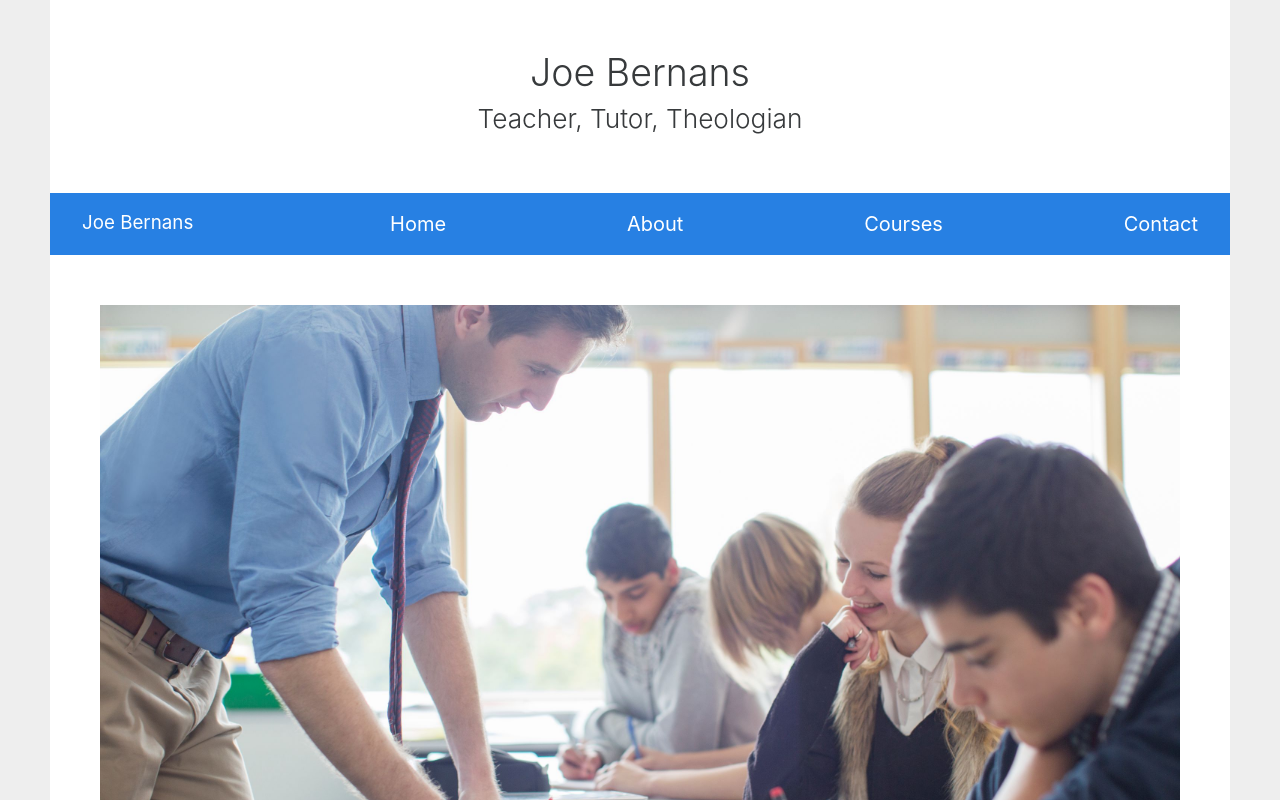
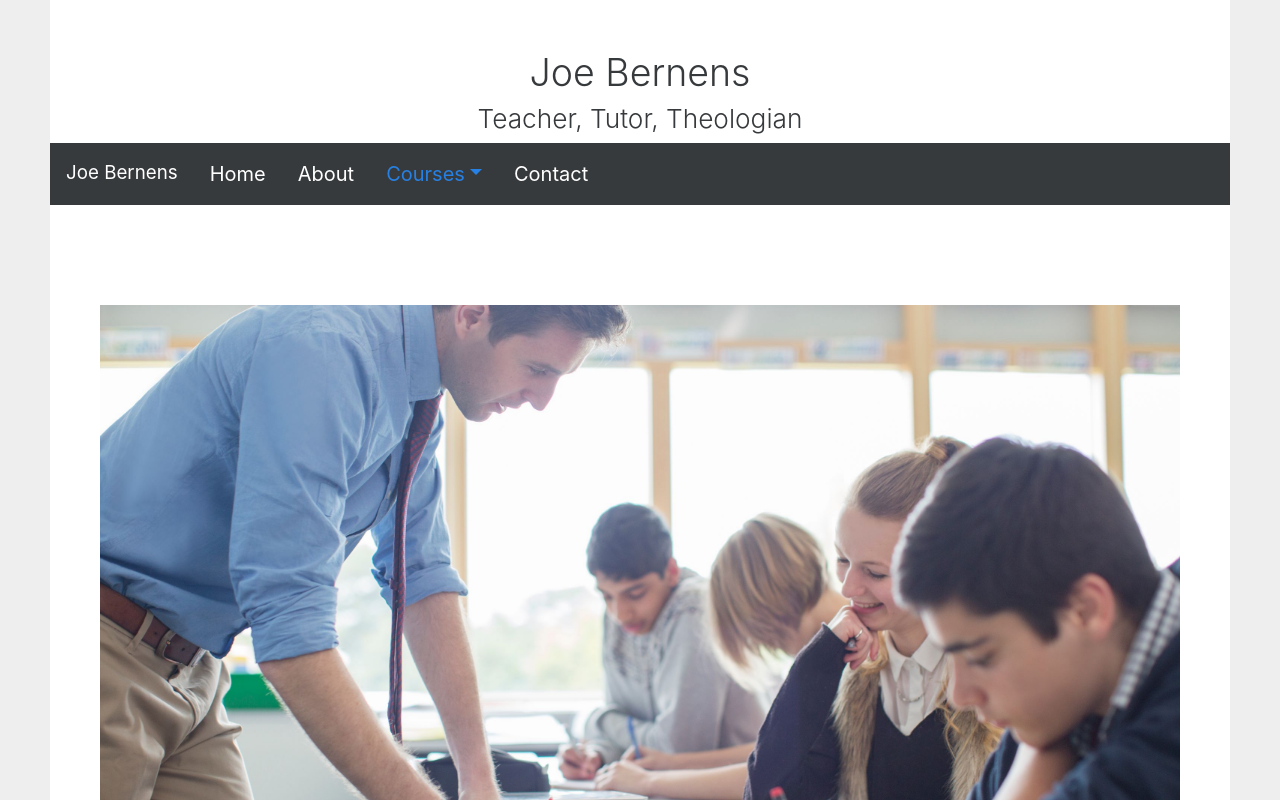
Before and after one commit to maryredlinger/joe-b-site, a React (Create React App) app: page / in a window 1280 px wide. Shown: the top 800 px of the page. Built offline with nearby package versions, Linux system fonts and the light colour scheme.

Commit message:
adds nav bar drop down

```diff
--- a/package.json
+++ b/package.json
@@ -6,7 +6,9 @@
     "@testing-library/jest-dom": "^4.2.4",
     "@testing-library/react": "^9.3.2",
     "@testing-library/user-event": "^7.1.2",
+    "bootstrap": "^4.5.0",
     "react": "^16.13.1",
+    "react-bootstrap": "^1.0.1",
     "react-dom": "^16.13.1",
     "react-router-dom": "^5.2.0",
     "react-scripts": "3.4.1",
--- a/src/App.js
+++ b/src/App.js
@@ -1,39 +1,21 @@
 import React from 'react';
 import './App.css'
-import { Nav, NavItem, NavLink as Link } from 'reactstrap';
 import { BrowserRouter as Router, Switch, Route } from 'react-router-dom';
 
 import Home from './pages/Home.js'
 import Contact from './pages/Contact.js'
 import About from './pages/About.js'
+import NavBar from './pages/NavBar.js'
 
 
 function App() {
   return (
     <div className="App">
       <div className="headerPad">
-        <h1>Joe Bernans</h1>
+        <h1>Joe Bernens</h1>
         <h3>Teacher, Tutor, Theologian</h3>
+        < NavBar sticky="top" />
       </div>
-        <div >
-          <Nav className="NavFlex navbar navbar-dark bg-primary">
-            <NavItem>
-            <Link className="navbar-brand" href="/contact">Joe Bernans</Link>
-            </NavItem>
-              <NavItem className="">
-                <Link className="colorWhite" href="/">Home <span className="sr-only">(current)</span></Link>
-              </NavItem>
-              <NavItem className="">
-                <Link href="/about" className="colorWhite">About</Link>
-              </NavItem>
-              <NavItem className="">
-                <Link href="/courses" className="colorWhite">Courses</Link>
-              </NavItem>
-              <NavItem className="">
-                <Link href="/contact" className="colorWhite">Contact</Link>
-              </NavItem>
-          </Nav>
-        </div>
         <Router>
           <Switch>
             <Route path="/" exact component={Home} />
--- /dev/null
+++ b/src/pages/NavBar.js
@@ -0,0 +1,60 @@
+import React from 'react';
+import { Nav, NavItem, NavLink as Link } from 'reactstrap';
+import { Navbar, NavDropdown } from 'react-bootstrap';
+
+const NavBar = () => {
+    return(
+        <div >
+            <Navbar collapseOnSelect expand="lg" bg="dark" variant="dark">
+                <Navbar.Brand href="#home">Joe Bernens</Navbar.Brand>
+                <Navbar.Toggle aria-controls="responsive-navbar-nav" />
+                <Navbar.Collapse id="responsive-navbar-nav">
+                    <Nav className="Navflex">
+                    <NavItem className="">
+                        <Link className="colorWhite" href="/">Home <span className="sr-only">(current)</span></Link>
+                    </NavItem>
+                    <NavItem className="">
+                        <Link href="/about" className="colorWhite">About</Link>
+                    </NavItem>
+                    <NavDropdown className="colorWhite" title="Courses">
+                        <NavDropdown.Item href="#action/3.1">English / Language Arts</NavDropdown.Item>
+                        <NavDropdown.Item href="#action/3.2">Math / Social Studies</NavDropdown.Item>
+                        <NavDropdown.Item href="#action/3.3">Theatre / Drama</NavDropdown.Item>
+                    </NavDropdown>
+                    <NavItem className="">
+                        <Link href="/contact" className="colorWhite">Contact</Link>
+                    </NavItem>
+                    </Nav>
+                </Navbar.Collapse>
+                </Navbar>
+        {/*
+        <Nav className="NavFlex navbar navbar-dark bg-primary" sticky="top">
+          <NavItem>
+          <Link className="navbar-brand" href="/contact">Joe Bernans</Link>
+          </NavItem>
+            <NavItem className="">
+              <Link className="colorWhite" href="/">Home <span className="sr-only">(current)</span></Link>
+            </NavItem>
+            <NavItem className="">
+              <Link href="/about" className="colorWhite">About</Link>
+            </NavItem>
+            <NavItem className="">
+              <Link href="/courses" className="colorWhite">Courses</Link>
+            </NavItem>
+            <NavDropdown className="colorWhite" title="Courses" id="basic-nav-dropdown">
+              <NavDropdown.Item href="#action/3.1">Action</NavDropdown.Item>
+              <NavDropdown.Item href="#action/3.2">Another action</NavDropdown.Item>
+              <NavDropdown.Item href="#action/3.3">Something</NavDropdown.Item>
+              <NavDropdown.Divider />
+              <NavDropdown.Item href="#action/3.4">Separated link</NavDropdown.Item>
+            </NavDropdown>
+            <NavItem className="">
+              <Link href="/contact" className="colorWhite">Contact</Link>
+            </NavItem>
+        </Nav>*/}
+      </div>
+
+    )
+}
+
+export default NavBar;
```
Also changed, not shown: 1 other file (tests, documents, lock files or other folders).
